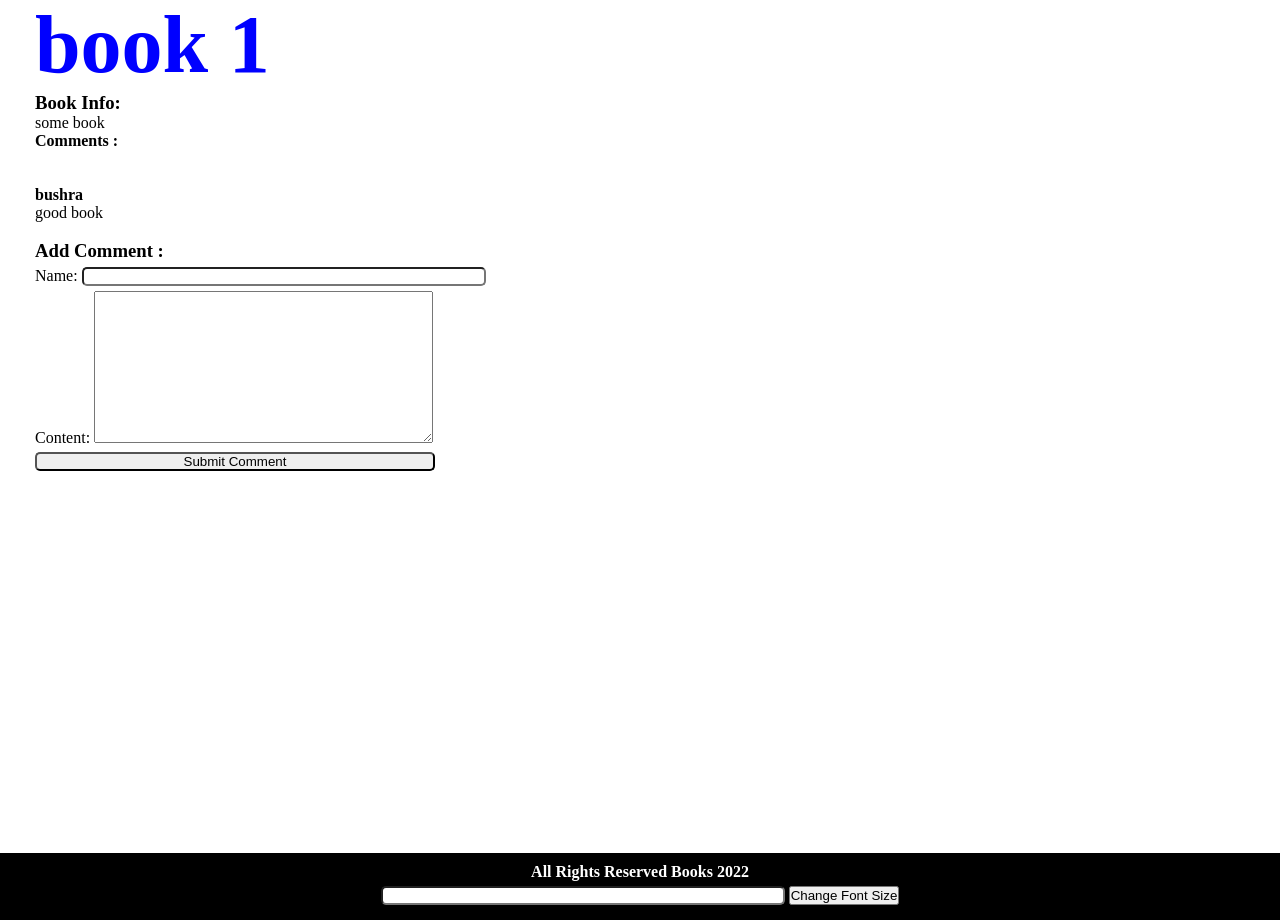
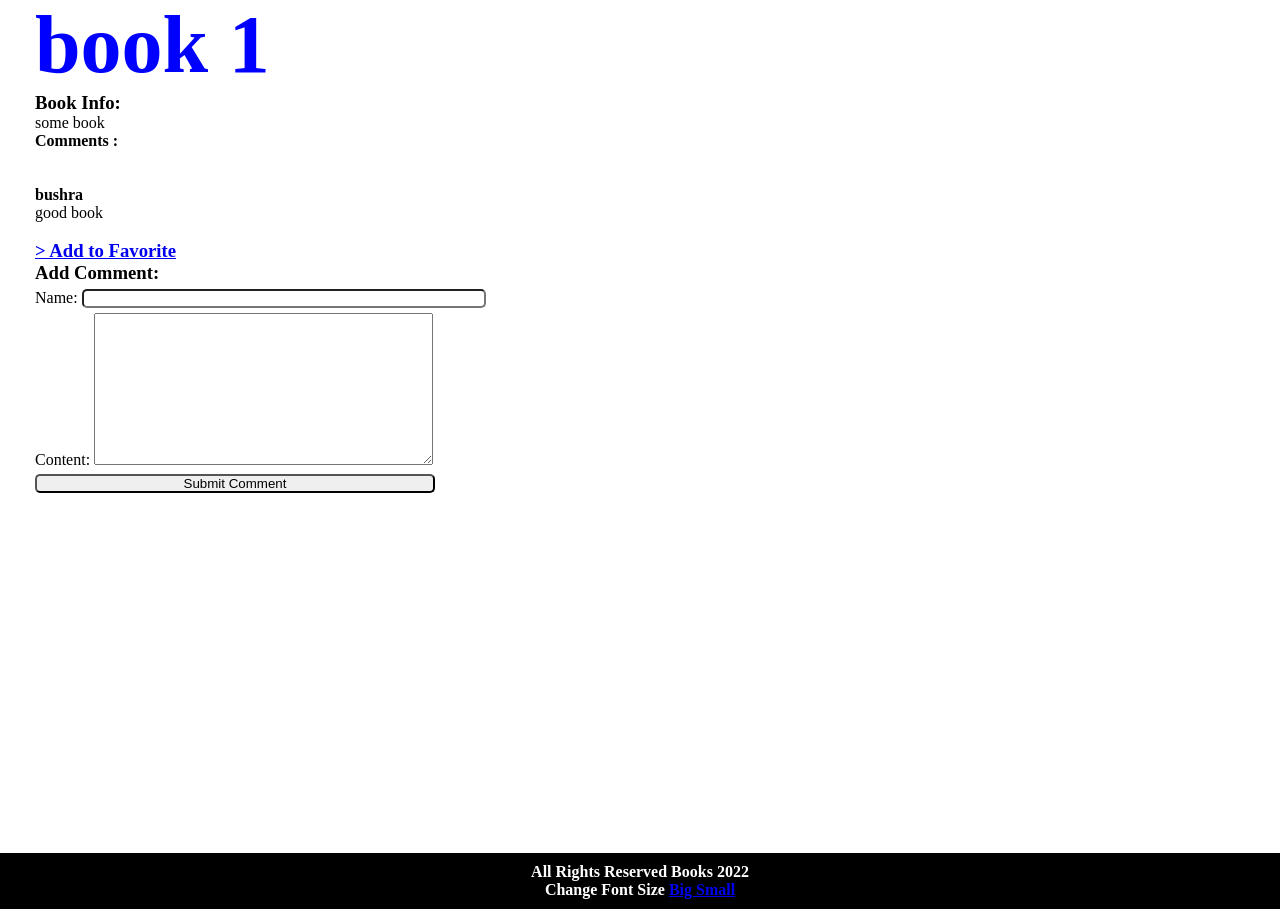
Before and after one commit to TUWAIQ-PYTHON-4/DJANGO_COOKIES_SESSIONS, a Django app: page /detail/1 in a window 1280 px wide. Shown: the part 125-1045 px from the top of the page. Run offline with Django 4.2, Linux system fonts and the light colour scheme; data comes from the database, SQL or seed files in the repository; both versions use the stored data as it was after the commit.

Commit message:
modifed on cookies and session

```diff
--- a/Books/booksapp/urls.py
+++ b/Books/booksapp/urls.py
@@ -2,8 +2,11 @@ from django.urls import path
 from . import views
 
 app_name= 'books'
+
 urlpatterns = [
     path("", views.index, name="index"),
-    path("add/", views.add_book, name="add_book"),
+    path("add_book/", views.add_book, name="add_book"),
     path("detail/<book_id>", views.book_detail, name="book_detail"),
+    path("change_size/", views.change_size, name="change_size"),
+    path("fav_book/<book_id>", views.fav_book, name="fav_book")
 ]
--- a/Books/booksapp/views.py
+++ b/Books/booksapp/views.py
@@ -3,32 +3,45 @@ from .models import Book,Comment
 from .forms import *
 # Create your views here.
 
+
+def fav_book(request, book_id):
+    fav_book = Book.objects.get(pk=book_id)
+    save_book = request.session['fav_books']
+
+    if fav_book not in request.session['fav_books']:
+        request.session['fav_books'] = [book_id]
+        list_saved= Book.objects.get(id=book_id)
+        save_book.append(list_saved)
+
+    response = render(request, 'books/fav_book.html', {'fav_book': save_book})
+    return response
+
+
+def change_size(request):
+    font_size = request.GET.get('font_size')
+    if font_size == 'big':
+        font_size = '40px'
+    elif font_size == 'small':
+        font_size == '16px'
+    else:
+        font_size == '23px'
+
+    response = render(request, 'books/index.html', {'font_size': font_size})
+    response.set_signed_cookie("font_size", 'font_size')
+    return response
+
 def index(request):
 
     book_list= Book.objects.all()
-
-    response= render(request, 'books/index.html', {'books':book_list})
-
-    request.session["fav_books"] = ["Harry Potter", "Secret Garden"]
-
-    signed_cookie = request.get_signed_cookie("important", None)
-
-    if "fontsize" in request.GET:
-        current_font = request.COOKIES['fontsize']
-        print("GET:fontsize" +request.COOKIES.get('fontsize'))
-
-    elif "fontsize" in request.POST:
-        current_font = request.POST.get('fontsize')
-        print("POST:fontsize" +request.POST['fontsize'])
-
-    response.set_signed_cookie("fontsize", 'current_font')
+    font_size = request.COOKIES.get('font_size', '16px')
+    response= render(request, 'books/index.html', {'books':book_list, 'font_size': font_size})
 
     return response
 
 def add_book(request):
 
     if request.method == 'POST':
-        bookform = BookForm(request.POST, request.Files)
+        bookform = BookForm(request.POST)
 
         if bookform.is_valid():
            book = bookform.save()
--- a/Books/templates/books/add_book.html
+++ b/Books/templates/books/add_book.html
@@ -3,6 +3,7 @@
 
 
 {%block content%}
+
 <h2>Add Book:</h2>
 <form method="POST" action="{% url 'books:add_book' %}" enctype="multipart/form-data">
     {% csrf_token %}
--- a/Books/templates/books/base.html
+++ b/Books/templates/books/base.html
@@ -5,6 +5,12 @@
     <meta charset="UTF-8">
     <title>{% block title%} Books Website {% endblock%}</title>
     <link rel="stylesheet" type="text/css" href="{% static 'books/style/main.css' %}">
+    <style>
+       body {
+        font-size: {{font_size}}
+        }
+    </style>
+
 </head>
 
 <body>
@@ -32,8 +38,7 @@
             <form role="form" method="post">
                 {% csrf_token %}
 
-                <input id="fontsize" name="fontsize" type="number" value="{{current_font}}">
-                <button type="submit"  style="font-size:{{current_font}}">Change Font Size</button>
+                <strong>Change Font Size <a href="?font_size=big"> Big </a> <a href="?font_size=small"> Small </a></strong>
                        </form>
         </div>
     </footer>
--- a/Books/templates/books/book_detail.html
+++ b/Books/templates/books/book_detail.html
@@ -29,7 +29,9 @@
 
 <br>
 
-<h3> Add Comment :</h3>
+<h3><a href="{% url 'books:fav_book' book.id %}"> > Add to Favorite </a></h3>
+
+<h3> Add Comment: </h3>
 <form action="{% url 'books:book_detail' book.id %}" method="POST" >
     {% csrf_token %}
     {{ form.as_p }}
--- a/Books/templates/books/index.html
+++ b/Books/templates/books/index.html
@@ -15,11 +15,10 @@
             <h2>{{ book.title }}</h2>
 
             <h5><a href="{% url 'books:book_detail' book.id %}"> > show details </a></h5>
+
         </p>
     </div>
     {% endfor %}
     {% endif %}
+    </div>
 {% endblock%}
-
-
-</div>
```
Also changed, not shown: Books/templates/books/fav_book.html (added, +16 -0 lines), Books/db.sqlite3.
